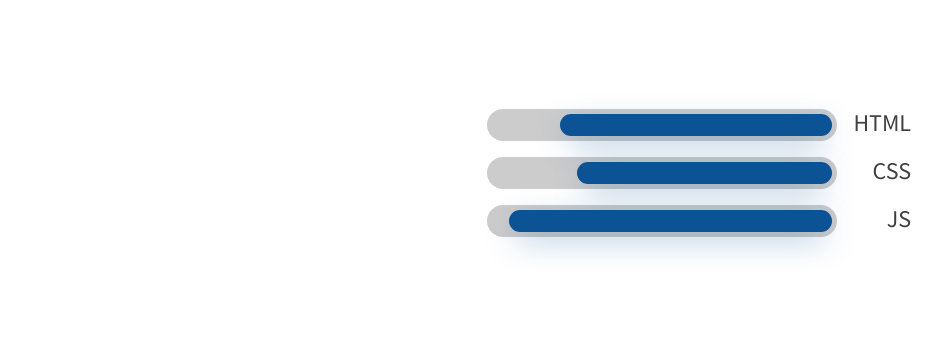
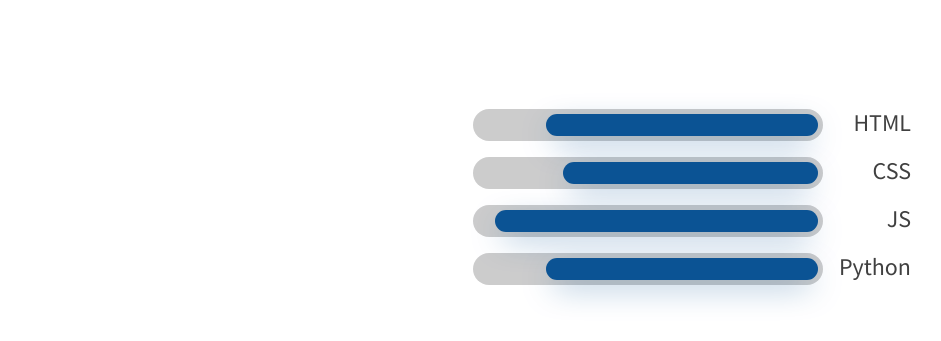
Before and after one commit to jeffreyrampineda/jeffreyrampineda.github.io, a Gatsby site: page / in a window 1280 px wide. Shown: the part 319-660 px from the top of the page, without its empty margins (161-1102 px from the left). Built offline with nearby package versions, Linux system fonts and the light colour scheme; Gatsby itself is replaced by a stand-in of ours.

Commit message:
added: python skill

```diff
--- a/src/components/SkillBars.js
+++ b/src/components/SkillBars.js
@@ -4,22 +4,28 @@ const SkillBars = _ => {
   return (
     <div className="content" style={{ float: "right" }}>
       <ul>
-        <li>
+        <li class="skill-item">
           <p class="skill-label">HTML</p>
           <div class="progress">
             <div class="progress-value" style={{ width: "80%" }}></div>
           </div>
         </li>
-        <li>
+        <li class="skill-item">
           <p class="skill-label">CSS</p>
           <div class="progress">
             <div class="progress-value" style={{ width: "75%" }}></div>
           </div>
         </li>
-        <li>
+        <li class="skill-item">
           <p class="skill-label">JS</p>
           <div class="progress">
             <div class="progress-value" style={{ width: "95%" }}></div>
+          </div>
+        </li>
+        <li class="skill-item">
+          <p class="skill-label">Python</p>
+          <div class="progress">
+            <div class="progress-value" style={{ width: "80%" }}></div>
           </div>
         </li>
       </ul>
--- a/src/styles/components/_skillbars.scss
+++ b/src/styles/components/_skillbars.scss
@@ -23,6 +23,12 @@
     line-height: 1.15;
 }
 
+.skill-item:hover {
+    .progress-value {
+        background: $linkColor;
+    }
+}
+
 ul {
     padding: 0;
     list-style-type: none;
```
